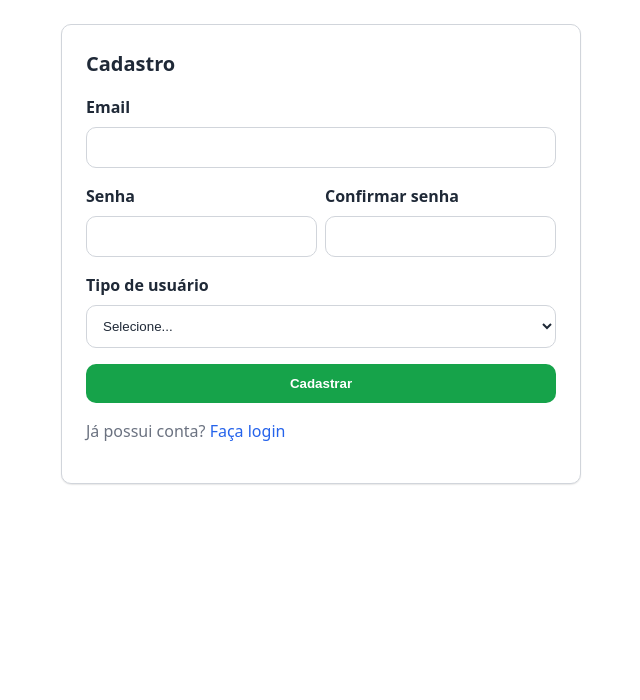
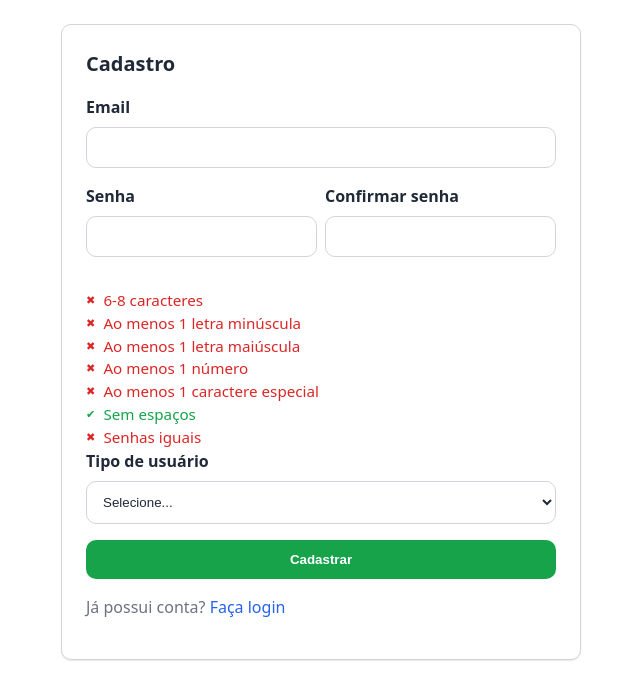
Before and after one commit to MatheusFellippPE/Hc-UFPE-KickOff, a FastAPI app: page /register in a window 1280 px wide. Shown: the top 700 px of the page, without its empty margins (319-959 px from the left). Run offline with FastAPI, Linux system fonts and the light colour scheme.

Commit message:
corrigindo bugs, regex, retorno visual do erro

```diff
--- a/main.py
+++ b/main.py
@@ -8,9 +8,13 @@ from fastapi.responses import FileResponse, JSONResponse
 import logging
 import os
 import traceback
+from pydantic import BaseModel
+from typing import Optional, List
+from datetime import datetime
+import re
 
 from database import Base, engine, get_db
-from models import UserType
+from models import UserType, User
 from schemas import UserCreate, UserRead, Token
 from crud import get_user_by_email, create_user
 from auth import verify_password, get_password_hash, create_access_token
@@ -48,6 +52,22 @@ def on_startup():
 def root():
     return {"message": "API de autenticação funcionando!"}
 
+# Regras de senha: 6-8 chars, 1 minúscula, 1 maiúscula, 1 número, 1 especial, sem espaços
+PASSWORD_PATTERN = re.compile(r'^(?=.*[a-z])(?=.*[A-Z])(?=.*\d)(?=.*[^A-Za-z0-9])\S{6,8}$')
+
+def validate_password_backend(pw: str):
+    if PASSWORD_PATTERN.match(pw):
+        return
+    # Detalhes por regra (útil para o retorno)
+    fails = []
+    if not (6 <= len(pw) <= 8): fails.append("6-8 caracteres")
+    if not re.search(r'[a-z]', pw): fails.append("ao menos 1 minúscula")
+    if not re.search(r'[A-Z]', pw): fails.append("ao menos 1 maiúscula")
+    if not re.search(r'\d', pw):    fails.append("ao menos 1 número")
+    if not re.search(r'[^A-Za-z0-9]', pw): fails.append("ao menos 1 especial")
+    if re.search(r'\s', pw): fails.append("sem espaços")
+    raise HTTPException(status_code=422, detail={"password_requirements": fails})
+
 @app.post("/users/register", response_model=UserRead, status_code=status.HTTP_201_CREATED, tags=["users"])
 def register(payload: UserCreate, db: Session = Depends(get_db)):
     if get_user_by_email(db, payload.email):
@@ -56,6 +76,9 @@ def register(payload: UserCreate, db: Session = Depends(get_db)):
             detail="Email já está cadastrado."
         )
     try:
+        validate_password_backend(payload.password)
+        if payload.password != payload.password_confirmation:
+            raise HTTPException(status_code=422, detail="password_mismatch")
         hashed = get_password_hash(payload.password)
     except Exception as e:
         raise HTTPException(status_code=400, detail=f"password_error: {e}")
@@ -66,6 +89,7 @@ def register(payload: UserCreate, db: Session = Depends(get_db)):
         user_type=UserType(payload.user_type.value),
     )
     return user
+
 @app.post("/auth/token", response_model=Token, tags=["auth"])
 def login(form_data: OAuth2PasswordRequestForm = Depends(), db: Session = Depends(get_db)):
     user = get_user_by_email(db, form_data.username)
@@ -77,6 +101,26 @@ def login(form_data: OAuth2PasswordRequestForm = Depends(), db: Session = Depend
         )
     access_token = create_access_token(subject=user.email)
     return {"access_token": access_token, "token_type": "bearer"}
+
+class UserOut(BaseModel):
+    id: int
+    email: str
+    user_type: Optional[str] = None
+    created_at: Optional[datetime] = None
+
+    class Config:
+        orm_mode = True
+
+@app.get("/users", response_model=List[UserOut], tags=["users"])
+def list_users(limit: int = 50, offset: int = 0, db: Session = Depends(get_db)):
+    return db.query(User).order_by(User.id).offset(offset).limit(limit).all()
+
+@app.get("/users/{user_id}", response_model=UserOut, tags=["users"])
+def get_user(user_id: int, db: Session = Depends(get_db)):
+    user = db.get(User, user_id)
+    if not user:
+        raise HTTPException(status_code=404, detail="user_not_found")
+    return user
 
 @app.exception_handler(Exception)
 async def unhandled_exception_handler(request, exc):
--- a/static/register.html
+++ b/static/register.html
@@ -20,12 +20,25 @@
           <div class="grid grid--2">
             <div class="form__group">
               <label for="password" class="form__label">Senha</label>
-              <input id="password" name="password" type="password" class="form__input" required />
+              <input id="password" name="password" type="password" class="form__input"
+                     required minlength="6" maxlength="8"
+                     pattern="^(?=.*[a-z])(?=.*[A-Z])(?=.*\d)(?=.*[^A-Za-z0-9])\S{6,8}$"
+                     title="6-8 chars, 1 minúscula, 1 maiúscula, 1 número, 1 especial, sem espaços" />
             </div>
             <div class="form__group">
               <label for="password_confirmation" class="form__label">Confirmar senha</label>
-              <input id="password_confirmation" name="password_confirmation" type="password" class="form__input" required />
+              <input id="password_confirmation" name="password_confirmation" type="password" class="form__input" required maxlength="8" />
             </div>
+          </div>
+
+          <div class="block req-list" id="pwReqList">
+            <div class="req" data-key="len">6-8 caracteres</div>
+            <div class="req" data-key="lower">Ao menos 1 letra minúscula</div>
+            <div class="req" data-key="upper">Ao menos 1 letra maiúscula</div>
+            <div class="req" data-key="digit">Ao menos 1 número</div>
+            <div class="req" data-key="special">Ao menos 1 caractere especial</div>
+            <div class="req" data-key="space">Sem espaços</div>
+            <div class="req" data-key="match">Senhas iguais</div>
           </div>
 
           <div class="form__group">
--- a/static/scripts/register.js
+++ b/static/scripts/register.js
@@ -4,6 +4,43 @@
   const form = $("registerForm");
   const result = $("result");
   if (!form) return;
+
+  const elPw = $("password");
+  const elPc = $("password_confirmation");
+  const btnSubmit = document.querySelector("#registerForm button[type='submit']");
+  const reqItems = [...document.querySelectorAll("#pwReqList .req")];
+
+  function check(pw, pc) {
+    return {
+      len: pw.length >= 6 && pw.length <= 8,
+      lower: /[a-z]/.test(pw),
+      upper: /[A-Z]/.test(pw),
+      digit: /\d/.test(pw),
+      special: /[^A-Za-z0-9]/.test(pw),
+      space: !/\s/.test(pw),
+      match: pw.length > 0 && pw === pc,
+    };
+  }
+
+  function renderRules(state) {
+    reqItems.forEach(el => {
+      const key = el.getAttribute("data-key");
+      const ok = !!state[key];
+      el.classList.toggle("req--ok", ok);
+      el.classList.toggle("req--bad", !ok);
+    });
+    const allOk = Object.values(state).every(Boolean);
+    if (btnSubmit) btnSubmit.disabled = !allOk;
+  }
+
+  function update() {
+    const state = check(elPw.value, elPc.value);
+    renderRules(state);
+  }
+
+  elPw.addEventListener("input", update);
+  elPc.addEventListener("input", update);
+  update(); // estado inicial
 
   async function parseResponse(res) {
     const ct = res.headers.get("content-type") || "";
--- a/static/styles/main.css
+++ b/static/styles/main.css
@@ -140,6 +140,15 @@ pre.code {
   border: 1px solid var(--color-border);
 }
 
+/* Requisitos */
+.req-list { font-size: .95rem; }
+.req { display:flex; align-items:center; gap:8px; color: var(--color-muted); }
+.req::before { content: "●"; font-size: .7rem; }
+.req--ok { color: var(--color-success); }
+.req--ok::before { content: "✔"; }
+.req--bad { color: var(--color-danger); }
+.req--bad::before { content: "✖"; }
+
 /* Dark mode */
 @media (prefers-color-scheme: dark) {
   body { background: var(--color-bg-dark); color: var(--color-fg-dark); }
```
Also changed, not shown: dev.db.
